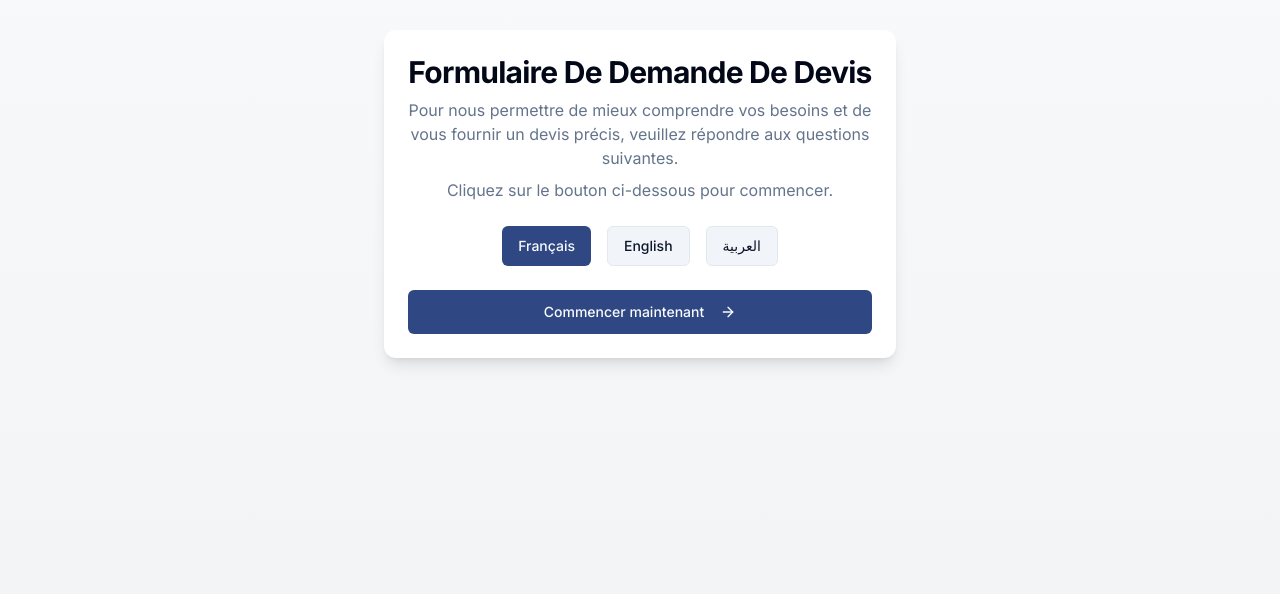
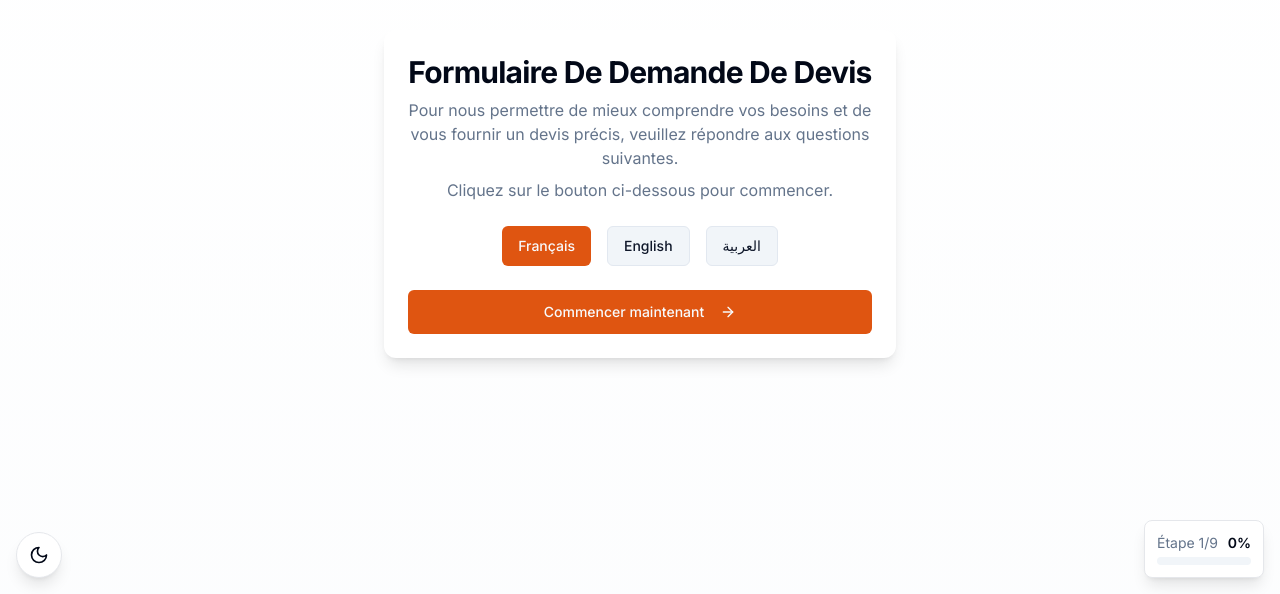
Before and after one commit to regrehthtrh/sleek-ui-reborn-70, a React (Vite) app: page / in a window 1280 px wide. Shown: the part 206-800 px from the top of the page. Built offline with nearby package versions, Linux system fonts and the light colour scheme.

Commit message:
feat: Implement theme toggle and progress bar
- Added a theme toggle with light and dark modes.
- Implemented a progress bar.
- Added a "go back" button.
- Enhanced UI with color changes.

```diff
--- a/src/App.tsx
+++ b/src/App.tsx
@@ -1,3 +1,4 @@
+
 import { Toaster } from "@/components/ui/toaster";
 import { Toaster as Sonner } from "@/components/ui/sonner";
 import { TooltipProvider } from "@/components/ui/tooltip";
@@ -5,10 +6,24 @@ import { QueryClient, QueryClientProvider } from "@tanstack/react-query";
 import { BrowserRouter, Routes, Route } from "react-router-dom";
 import Index from "./pages/Index";
 import NotFound from "./pages/NotFound";
+import { useEffect } from "react";
 
 const queryClient = new QueryClient();
 
-const App = () => (
+const App = () => {
+  // Set up theme based on user preference
+  useEffect(() => {
+    const savedTheme = localStorage.getItem("theme");
+    const prefersDark = window.matchMedia("(prefers-color-scheme: dark)").matches;
+
+    if (savedTheme === "dark" || (!savedTheme && prefersDark)) {
+      document.documentElement.classList.add("dark");
+    } else {
+      document.documentElement.classList.remove("dark");
+    }
+  }, []);
+
+  return (
     <QueryClientProvider client={queryClient}>
       <TooltipProvider>
         <Toaster />
@@ -23,5 +38,6 @@ const App = () => (
       </TooltipProvider>
     </QueryClientProvider>
   );
+};
 
 export default App;
--- a/src/components/QuoteForm/FormContainer.tsx
+++ b/src/components/QuoteForm/FormContainer.tsx
@@ -1,5 +1,5 @@
 
-import React, { useState } from 'react';
+import React, { useState, useEffect } from 'react';
 import { toast } from '@/components/ui/sonner';
 import { WelcomeStep } from './steps/WelcomeStep';
 import { FullnameStep } from './steps/FullnameStep';
@@ -12,10 +12,31 @@ import { EcommerceStep } from './steps/EcommerceStep';
 import { BudgetStep } from './steps/BudgetStep';
 import { FormData, Service, Step } from './types';
 import { TranslationKey, translations } from './translations';
+import { ThemeToggle } from '@/components/ThemeToggle';
+import { FormProgress } from './FormProgress';
+import { ArrowLeft } from 'lucide-react';
+import { Button } from '@/components/ui/button';
+
+// Order of steps to calculate progress and enable back navigation
+const stepOrder: Step[] = [
+  'welcome',
+  'fullname',
+  'email',
+  'phone',
+  'business',
+  'service',
+  'web-objective',
+  'ecommerce',
+  'budget'
+];
+
+// Steps that should be conditionally shown based on service selection
+const conditionalSteps: Step[] = ['web-objective', 'ecommerce'];
 
 export const FormContainer: React.FC = () => {
   const [currentStep, setCurrentStep] = useState<Step>('welcome');
   const [language, setLanguage] = useState<TranslationKey>('fr');
+  const [history, setHistory] = useState<Step[]>(['welcome']);
   const [formData, setFormData] = useState<FormData>({
     fullname: '',
     email: '',
@@ -29,9 +50,40 @@ export const FormContainer: React.FC = () => {
 
   const currentTranslation = translations[language];
 
+  // Calculate the current progress percentage
+  const calculateProgress = (): number => {
+    // Filter out conditional steps that aren't relevant to the current form flow
+    let relevantSteps = stepOrder.filter(step => {
+      // If service is selected and it's not relevant to this conditional step
+      if (formData.service) {
+        if (step === 'web-objective' && formData.service !== 'Web Development') return false;
+        if (step === 'ecommerce' && formData.service !== 'E-Commerce') return false;
+      }
+      return true;
+    });
+
+    const currentIndex = relevantSteps.indexOf(currentStep);
+    if (currentIndex === -1) return 0;
+    return (currentIndex / (relevantSteps.length - 1)) * 100;
+  };
+
   const nextStep = (step: Step) => {
     setCurrentStep(step);
+    setHistory(prev => [...prev, step]);
     window.scrollTo(0, 0);
+  };
+
+  const goBack = () => {
+    if (history.length > 1) {
+      // Remove current step from history
+      const newHistory = [...history];
+      newHistory.pop();
+      // Set the previous step as current
+      const previousStep = newHistory[newHistory.length - 1];
+      setCurrentStep(previousStep);
+      setHistory(newHistory);
+      window.scrollTo(0, 0);
+    }
   };
 
   const handleServiceSelection = (service: Service) => {
@@ -49,6 +101,47 @@ export const FormContainer: React.FC = () => {
   const handleSubmit = () => {
     console.log('Form data:', formData);
     toast.success(currentTranslation.submitSuccess);
+    // Reset form after successful submission
+    setFormData({
+      fullname: '',
+      email: '',
+      phone: '',
+      business: '',
+      service: undefined,
+      webObjective: undefined,
+      ecommerceCategory: undefined,
+      budget: null,
+    });
+    setCurrentStep('welcome');
+    setHistory(['welcome']);
+  };
+
+  const showBackButton = currentStep !== 'welcome' && history.length > 1;
+
+  // Calculate total number of steps for this form path
+  const getTotalSteps = () => {
+    if (!formData.service) return stepOrder.indexOf('budget') + 1;
+
+    const serviceSpecificSteps = stepOrder.filter(step => {
+      if (step === 'web-objective' && formData.service !== 'Web Development') return false;
+      if (step === 'ecommerce' && formData.service !== 'E-Commerce') return false;
+      return true;
+    });
+
+    return serviceSpecificSteps.length;
+  };
+
+  // Get current step number
+  const getCurrentStepNumber = () => {
+    const filteredSteps = stepOrder.filter(step => {
+      if (formData.service) {
+        if (step === 'web-objective' && formData.service !== 'Web Development') return false;
+        if (step === 'ecommerce' && formData.service !== 'E-Commerce') return false;
+      }
+      return true;
+    });
+
+    return filteredSteps.indexOf(currentStep) + 1;
   };
 
   const renderStep = () => {
@@ -148,10 +241,28 @@ export const FormContainer: React.FC = () => {
   };
 
   return (
-    <div className={`min-h-screen flex items-center justify-center bg-gradient-to-b from-gray-50 to-gray-100 py-12 ${language === 'ar' ? 'rtl' : ''}`}>
-      <div className="w-full max-w-lg mx-auto p-6 bg-white rounded-xl shadow-lg animate-fade-in">
+    <div className={`min-h-screen flex items-center justify-center bg-gradient-to-b from-background to-secondary/20 py-12 ${language === 'ar' ? 'rtl' : ''}`}>
+      <div className="w-full max-w-lg mx-auto p-6 bg-card rounded-xl shadow-lg animate-fade-in relative">
+        {showBackButton && (
+          <Button
+            variant="ghost"
+            size="icon"
+            className="back-button"
+            onClick={goBack}
+            aria-label="Go back"
+          >
+            <ArrowLeft size={20} />
+          </Button>
+        )}
         {renderStep()}
       </div>
+      <ThemeToggle />
+      <FormProgress
+        currentStep={getCurrentStepNumber().toString()}
+        totalSteps={getTotalSteps()}
+        progress={calculateProgress()}
+        language={language}
+      />
     </div>
   );
 };
--- /dev/null
+++ b/src/components/QuoteForm/FormProgress.tsx
@@ -0,0 +1,42 @@
+
+import React from 'react';
+import { Progress } from "@/components/ui/progress";
+
+interface FormProgressProps {
+  currentStep: string;
+  totalSteps: number;
+  progress: number;
+  language: string;
+}
+
+const getStepTranslation = (language: string) => {
+  switch (language) {
+    case 'fr':
+      return 'Étape';
+    case 'ar':
+      return 'خطوة';
+    default:
+      return 'Step';
+  }
+};
+
+export const FormProgress: React.FC<FormProgressProps> = ({
+  currentStep,
+  totalSteps,
+  progress,
+  language
+}) => {
+  const stepText = getStepTranslation(language);
+
+  return (
+    <div className="progress-container text-sm flex flex-col gap-1 min-w-[120px]">
+      <div className="flex justify-between items-center w-full">
+        <span className="text-muted-foreground">
+          {stepText} {currentStep}/{totalSteps}
+        </span>
+        <span className="font-semibold">{Math.round(progress)}%</span>
+      </div>
+      <Progress value={progress} className="h-2" />
+    </div>
+  );
+};
--- /dev/null
+++ b/src/components/ThemeToggle.tsx
@@ -0,0 +1,39 @@
+
+import React, { useState, useEffect } from 'react';
+import { Moon, Sun } from 'lucide-react';
+
+export const ThemeToggle: React.FC = () => {
+  const [isDark, setIsDark] = useState(false);
+
+  // On mount, check if the user has a theme preference in localStorage
+  useEffect(() => {
+    const savedTheme = localStorage.getItem('theme');
+    const prefersDark = window.matchMedia('(prefers-color-scheme: dark)').matches;
+
+    if (savedTheme === 'dark' || (!savedTheme && prefersDark)) {
+      setIsDark(true);
+      document.documentElement.classList.add('dark');
+    }
+  }, []);
+
+  const toggleTheme = () => {
+    setIsDark(!isDark);
+    if (isDark) {
+      document.documentElement.classList.remove('dark');
+      localStorage.setItem('theme', 'light');
+    } else {
+      document.documentElement.classList.add('dark');
+      localStorage.setItem('theme', 'dark');
+    }
+  };
+
+  return (
+    <button
+      onClick={toggleTheme}
+      className="theme-toggle"
+      aria-label="Toggle theme"
+    >
+      {isDark ? <Sun size={20} /> : <Moon size={20} />}
+    </button>
+  );
+};
--- a/src/index.css
+++ b/src/index.css
@@ -16,7 +16,7 @@
     --popover: 0 0% 100%;
     --popover-foreground: 222.2 84% 4.9%;
 
-    --primary: 222 47% 35%;
+    --primary: 20 86% 47%;
     --primary-foreground: 210 40% 98%;
 
     --secondary: 210 40% 96.1%;
@@ -33,7 +33,7 @@
 
     --border: 214.3 31.8% 91.4%;
     --input: 214.3 31.8% 91.4%;
-    --ring: 222.2 84% 4.9%;
+    --ring: 20 86% 47%;
 
     --radius: 0.5rem;
   }
@@ -48,7 +48,7 @@
     --popover: 222.2 84% 4.9%;
     --popover-foreground: 210 40% 98%;
 
-    --primary: 210 40% 98%;
+    --primary: 20 86% 47%;
     --primary-foreground: 222.2 47.4% 11.2%;
 
     --secondary: 217.2 32.6% 17.5%;
@@ -65,7 +65,7 @@
 
     --border: 217.2 32.6% 17.5%;
     --input: 217.2 32.6% 17.5%;
-    --ring: 212.7 26.8% 83.9%;
+    --ring: 20 86% 47%;
   }
 }
 
@@ -77,7 +77,7 @@
     font-family: 'Inter', sans-serif;
   }
   body {
-    @apply bg-background text-foreground;
+    @apply bg-background text-foreground transition-colors duration-300;
   }
 }
 
@@ -124,3 +124,21 @@
 .language-selector button:not(.active) {
   @apply bg-secondary text-secondary-foreground hover:bg-secondary/80;
 }
+
+.theme-toggle {
+  @apply fixed bottom-4 left-4 z-50 bg-white dark:bg-gray-800 p-3 rounded-full shadow-lg cursor-pointer transition-all hover:scale-105 border border-gray-200 dark:border-gray-700;
+}
+
+.progress-container {
+  @apply fixed bottom-4 right-4 z-50 bg-white dark:bg-gray-800 p-3 rounded-lg shadow-lg border border-gray-200 dark:border-gray-700 flex items-center;
+}
+
+.back-button {
+  @apply absolute top-4 left-4 text-muted-foreground hover:text-foreground transition-colors;
+}
+
+@media (max-width: 640px) {
+  .progress-container {
+    @apply bottom-20 right-4;
+  }
+}
--- a/src/pages/Index.tsx
+++ b/src/pages/Index.tsx
@@ -1,7 +1,12 @@
 
 import { FormContainer } from '@/components/QuoteForm/FormContainer';
+import { useEffect } from 'react';
 
 const Index = () => {
+  useEffect(() => {
+    document.title = "Quote Request Form";
+  }, []);
+
   return (
     <FormContainer />
   );
--- a/tailwind.config.ts
+++ b/tailwind.config.ts
@@ -53,6 +53,18 @@ export default {
 					DEFAULT: 'hsl(var(--card))',
 					foreground: 'hsl(var(--card-foreground))'
 				},
+				orange: {
+					50: '#FEF4ED',
+					100: '#FDEADB',
+					200: '#FAD5B7',
+					300: '#F7C093',
+					400: '#F5AB6F',
+					500: '#F2964B',
+					600: '#EF8127',
+					700: '#D46C14',
+					800: '#D84B16',
+					900: '#974D0D',
+				},
 			},
 			borderRadius: {
 				lg: 'var(--radius)',
@@ -76,12 +88,22 @@ export default {
 					"0%": { opacity: "1", transform: "translateY(0)" },
 					"100%": { opacity: "0", transform: "translateY(10px)" }
 				},
+				"slide-in": {
+					"0%": { transform: "translateX(-100%)", opacity: "0" },
+					"100%": { transform: "translateX(0)", opacity: "1" }
+				},
+				"slide-out": {
+					"0%": { transform: "translateX(0)", opacity: "1" },
+					"100%": { transform: "translateX(100%)", opacity: "0" }
+				},
 			},
 			animation: {
 				"accordion-down": "accordion-down 0.2s ease-out",
 				"accordion-up": "accordion-up 0.2s ease-out",
 				"fade-in": "fade-in 0.5s ease-out",
 				"fade-out": "fade-out 0.5s ease-out",
+				"slide-in": "slide-in 0.3s ease-out",
+				"slide-out": "slide-out 0.3s ease-out",
 			},
 		}
 	},
```
Also changed, not shown: src/components/QuoteForm/steps/PhoneStep.tsx (+54 -43 lines). Lines whose indentation alone changed are shown as unchanged.
